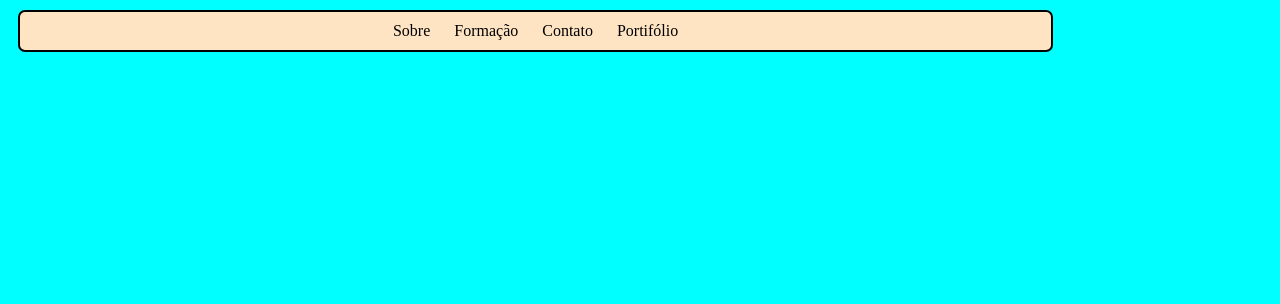
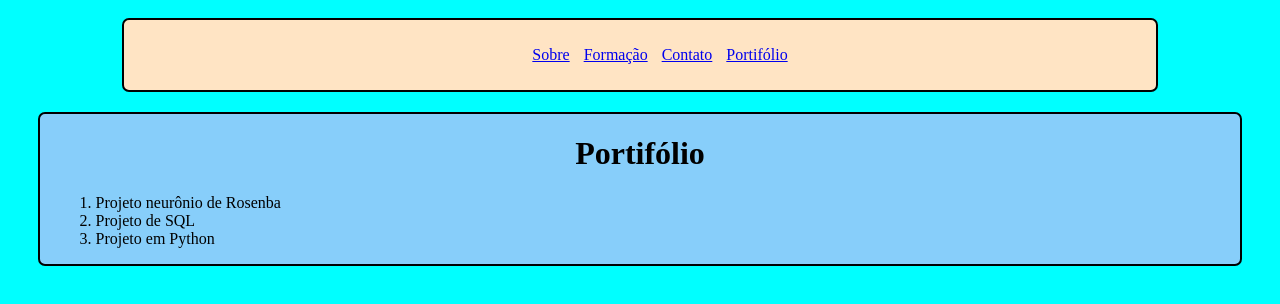
Before and after one commit to Edna-goncalves/Site-de-apresenta-o, a plain HTML site: page portifolio.html in a window 1280 px wide. Drawn offline with Linux system fonts and the light colour scheme.

```diff
--- a/portifolio.html
+++ b/portifolio.html
@@ -9,12 +9,28 @@
 </head>
 <body>
      <div id="menu">
-        <div class="paginas">Sobre</div>
-        <div class="paginas">Formação</div>
-        <div class="paginas">Contato</div>
-        <div class="paginas">Portifólio</div>
+        <ul>
+        <li class="paginas"> <a href="/sobre.html" target="_blank">Sobre</a></li>
+        <li class="paginas"><a href="/formacao.html" target="_blank">Formação</a> </li>
+        <li class="paginas"><a href="/contato.html" target="_blank">Contato</a> </li>
+        <li class="paginas"><a href="/portifolio.html" target="_blank">Portifólio</a> </li>
+        </ul>
 
     </div>
+
+     <div id="conteudo">
+<h1>
+</h1>
+<h1>Portifólio</h1>
+<p>
+    <ol>
+     <li>Projeto neurônio de Rosenba</li>
+   <li>Projeto de SQL </li>
+   <li>Projeto em Python </li>
+    </ol></p>
+    </div>
+</body>
+</html>
 
 
 </body>
--- a/style.css
+++ b/style.css
@@ -1,26 +1,37 @@
 body {
     background-color: aqua;
+    display: flex;
+    flex-direction: column;
+    justify-content: center;
+    align-items: center;
 }
 div{
     margin: 10px;
     text-align: center;
+    border: solid black 2px;
+border-radius: 7px;
 }
 img {
     width: 25%;
 }
+
 div#menu {
 width: 80%;
-border: solid black 2px;
 background-color: bisque;
-border-radius: 7px;
 padding: 10px;
-}
-div.paginas{
-    display: inline;
 }
 div#conteudo{
     width: 95%;
-    border: solid black 2px;
     background-color: lightskyblue;
-    border-radius: 5px;
 }
+ul{
+    justify-content: space-between;
+}
+li.paginas{
+display: inline;
+padding: 5px;
+}
+ol{
+    list-style-position: inside;
+    text-align: left;
+}
```
Also changed, not shown: contato.html (+19 -5 lines), formacao.html (+14 -5 lines), sobre.html (+7 -5 lines).
